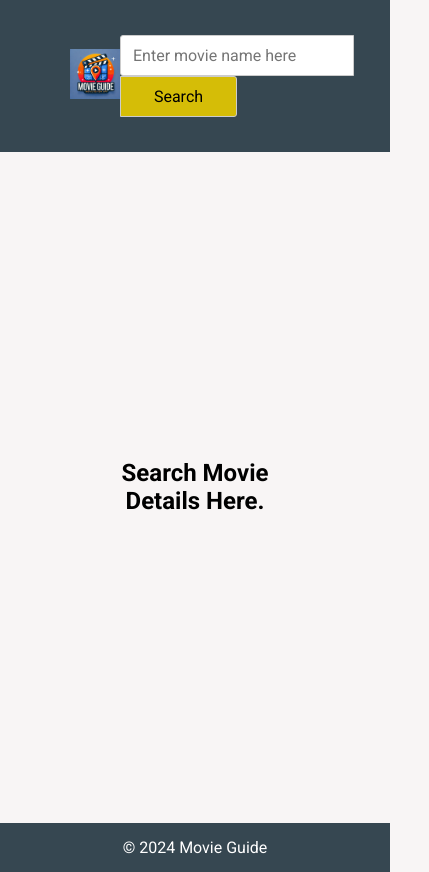
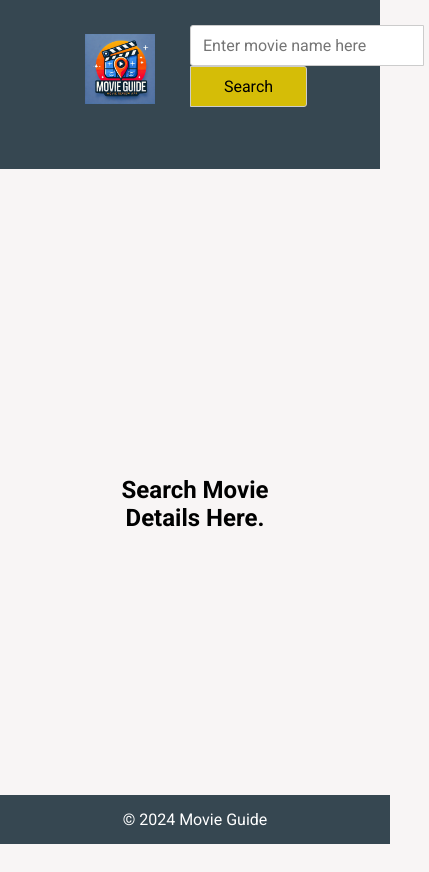
Before and after one commit to pooja-0507/Movie-Guide, a plain HTML site: page index.html in a window 390 px wide. Shown: the whole page, 429 px wide, since content can reach past the window. After the commit the page ends 844 px from the top, so only its background shows below. Drawn offline with Linux system fonts and the light colour scheme.

Commit message:
Responsive style.css

```diff
--- a/style.css
+++ b/style.css
@@ -18,18 +18,23 @@ body {
 }
 
 nav {
+    position: relative;
     background: rgba(3, 25, 37, 0.787);
     color: white;
+    margin-right: 10px;
     padding: 15px 0;
+    height: 20vh;
 }
 
 .navbar {
+    position: relative;
     display: flex;
     justify-content: space-between;
     align-items: center;
-    max-width: 90vw;
+    max-width: 100vw;
     margin: 0 30px;
     padding: 0 10px;
+
 }
 
 .logo {
@@ -41,6 +46,7 @@ nav {
 .logo img {
     height: 70px;
     width: auto;
+    margin:15px;
     padding-left: 40px;
 }
 
@@ -52,7 +58,8 @@ nav {
     display: flex;
     justify-content: space-around;
     align-items: center;
-    margin: 20px 0; /* Added margin to create space below the search container */
+    margin: 20px; /* Added margin to create space below the search container */
+
 }
 
 .search-container input {
@@ -62,6 +69,7 @@ nav {
     border: 1px solid #ccc;
     width: 35vw;
     margin-right: 5px;
+
 }
 
 .search-container button {
@@ -84,6 +92,7 @@ main {
     max-width: 1100px;
     margin: 40px auto;
     padding: 0 15px;
+    height: 50vh;
 }
 
 main section {
@@ -199,7 +208,7 @@ footer {
 
 @media (max-width: 800px) {
     .search-container input {
-        width: 70vw;
+        width: 50vw;
     }
 
     .search-container button {
@@ -217,9 +226,7 @@ footer {
 }
 
 @media (max-width: 600px) {
-    .logo img {
-        height: 50px;
-    }
+
 
     .logo h1 {
         font-size: 20px;
@@ -248,6 +255,6 @@ footer {
 
     /* Add margin to the search container for spacing */
     .search-container {
-        margin-top: 20px; /* Adjust this value to increase/decrease space */
+        margin-top: 10px; /* Adjust this value to increase/decrease space */
     }
 }
```
